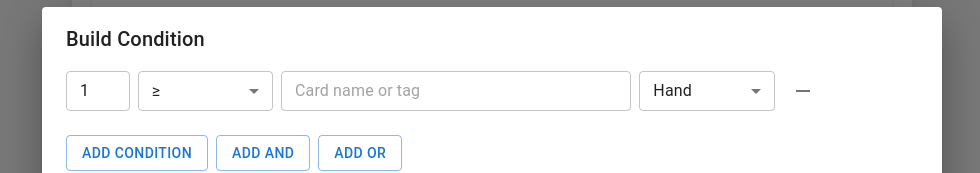
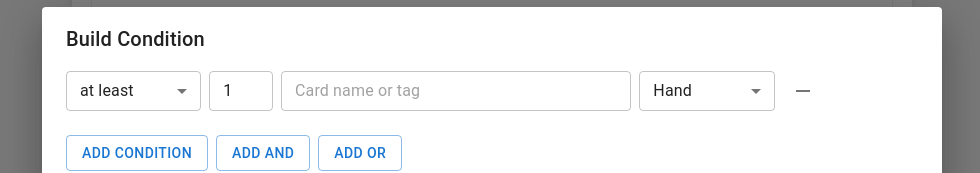
Before and after one commit to CodeFatherG/probi-oh, a React app: page / in a window 1280 px wide. Both pictures are taken after a click on the button "ADD CONDITION". Shown: the part 275-448 px from the top of the page, without its empty margins (148-1128 px from the left). Built offline with nearby package versions, Linux system fonts and the light colour scheme.

Commit message:
Move position of the inequality and convert it to plain text

```diff
--- a/src/components/ConditionBuilderDialog.tsx
+++ b/src/components/ConditionBuilderDialog.tsx
@@ -99,6 +99,18 @@ export default function ConditionBuilderDialog({ open, onClose, onSave, initialC
                 <Grid container spacing={1} alignItems="center" key={index} sx={{ mb: 1 }}>
                     {element.type === 'single' ? (
                     <>
+                        <Grid item xs={2}>
+                            <Select
+                                size="small"
+                                value={element.operator}
+                                onChange={(e) => updateElement(index, 'operator', e.target.value)}
+                                fullWidth
+                            >
+                                <MenuItem value=">=">at least</MenuItem>
+                                <MenuItem value="=">exactly</MenuItem>
+                                <MenuItem value="<=">no more than</MenuItem>
+                            </Select>
+                        </Grid>
                         <Grid item xs={1}>
                             <TextField
                                 size="small"
@@ -107,18 +119,6 @@ export default function ConditionBuilderDialog({ open, onClose, onSave, initialC
                                 onChange={(e) => updateElement(index, 'quantity', e.target.value)}
                                 InputProps={{ inputProps: { min: 1 } }}
                             />
-                        </Grid>
-                        <Grid item xs={2}>
-                            <Select
-                                size="small"
-                                value={element.operator}
-                                onChange={(e) => updateElement(index, 'operator', e.target.value)}
-                                fullWidth
-                            >
-                                <MenuItem value=">=">≥</MenuItem>
-                                <MenuItem value="=">=</MenuItem>
-                                <MenuItem value="<=">≤</MenuItem>
-                            </Select>
                         </Grid>
                         <Grid item xs={5}>
                         <Autocomplete
```
